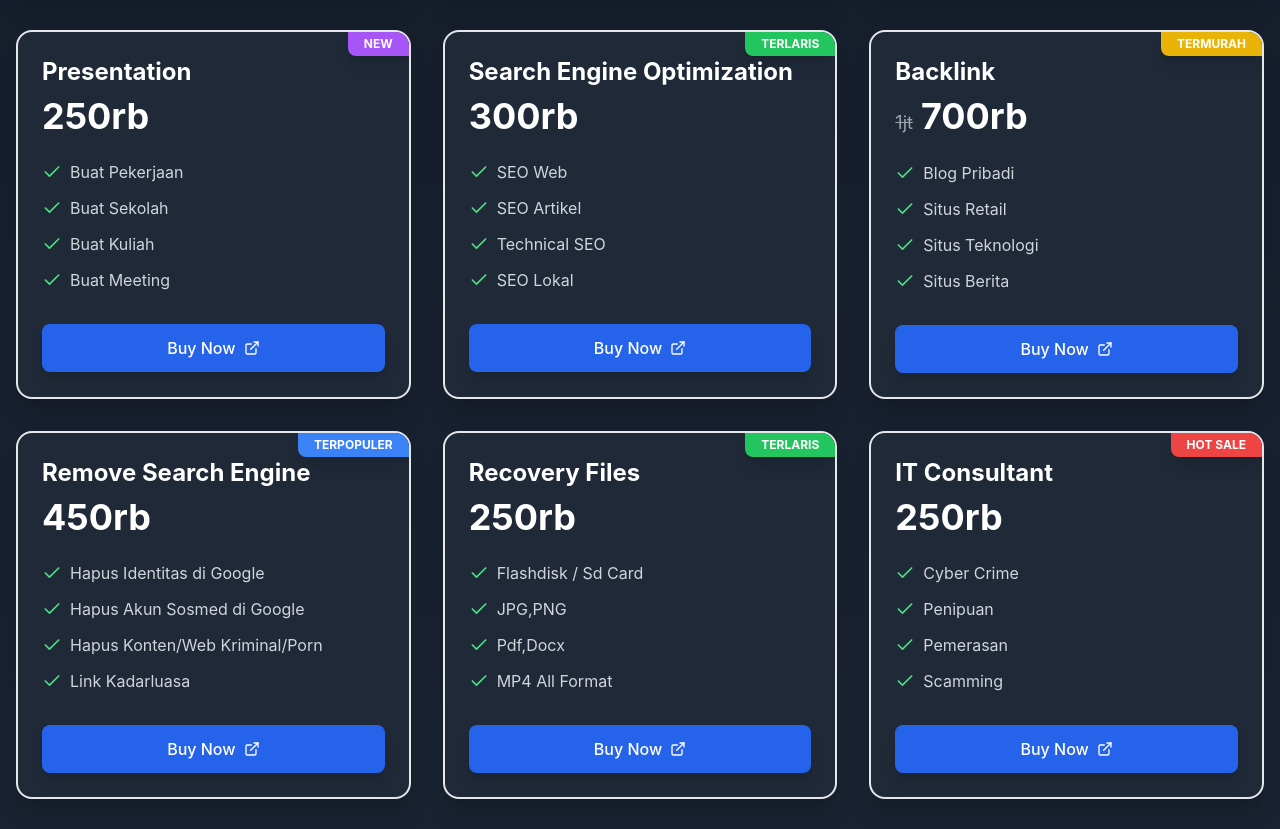
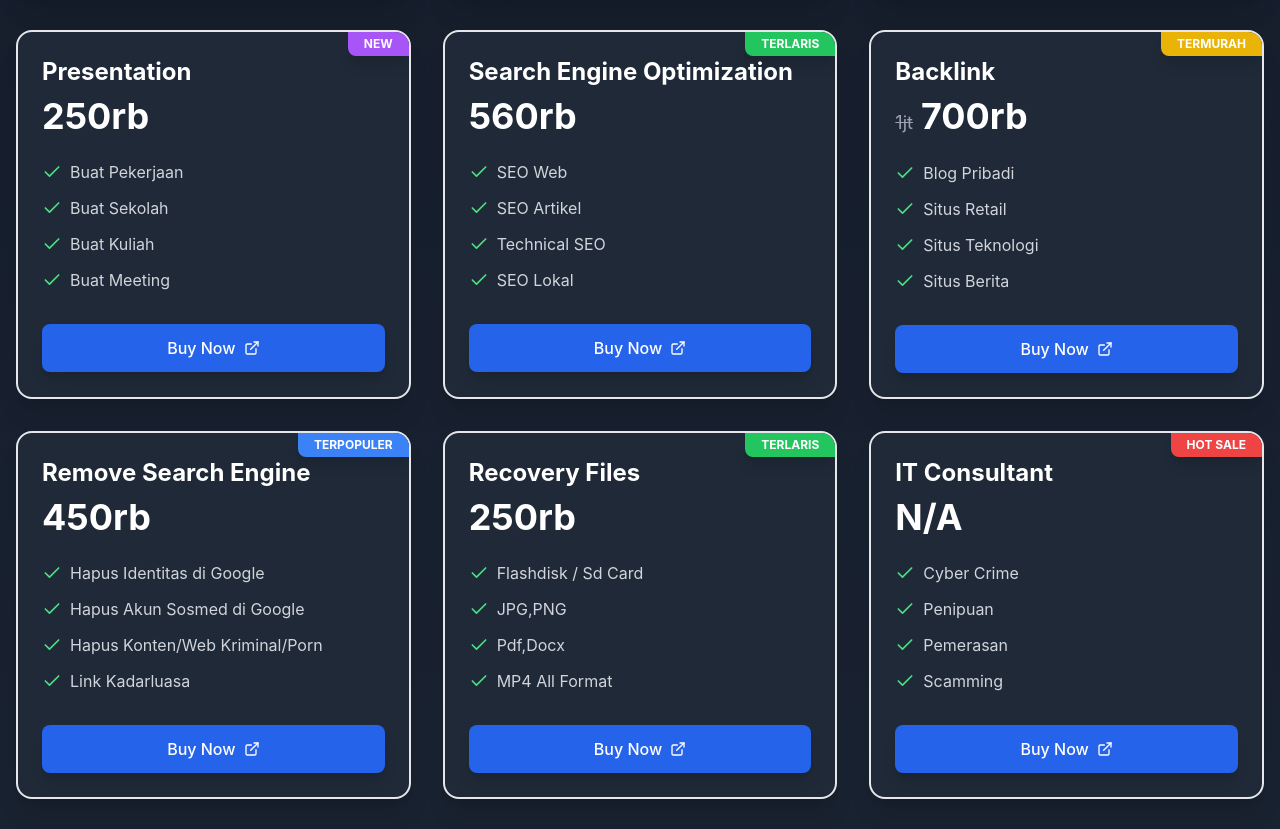
Before and after one commit to sibershopstore/pricing, a React (Vite) app: page / in a window 1280 px wide. Shown: the part 1591-2420 px from the top of the page. Built offline with nearby package versions, Linux system fonts and the light colour scheme.

Commit message:
Update pricingData.ts

```diff
--- a/src/data/pricingData.ts
+++ b/src/data/pricingData.ts
@@ -102,7 +102,7 @@ export const pricingPlans: PricingPlan[] = [
   {
     id: 'search-engine-optimization',
     title: 'Search Engine Optimization',
-    price: '300rb',
+    price: '560rb',
     description: '',
     features: ['SEO Web', 'SEO Artikel', 'Technical SEO', 'SEO Lokal'],
     badge: 'TERLARIS',
@@ -146,7 +146,7 @@ export const pricingPlans: PricingPlan[] = [
   {
     id: 'it-consultant',
     title: 'IT Consultant',
-    price: '250rb',
+    price: 'N/A',
     description: '',
     features: ['Cyber Crime', 'Penipuan', 'Pemerasan', 'Scamming'],
     badge: 'HOT SALE',
```
